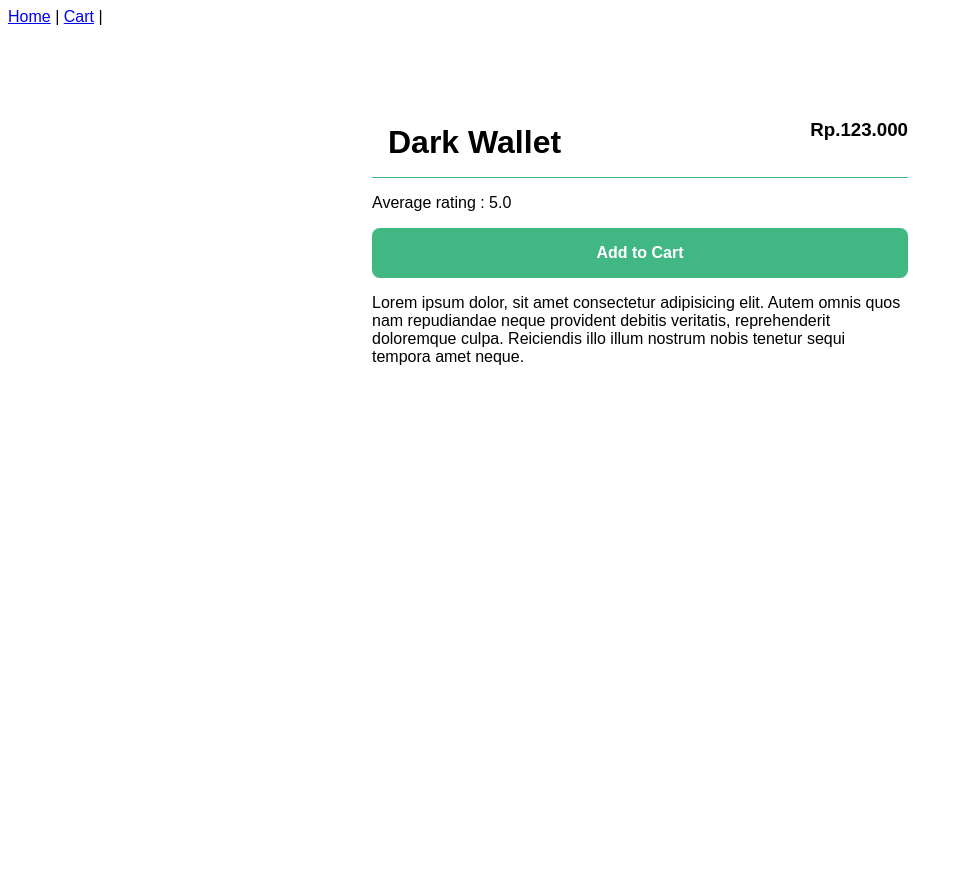
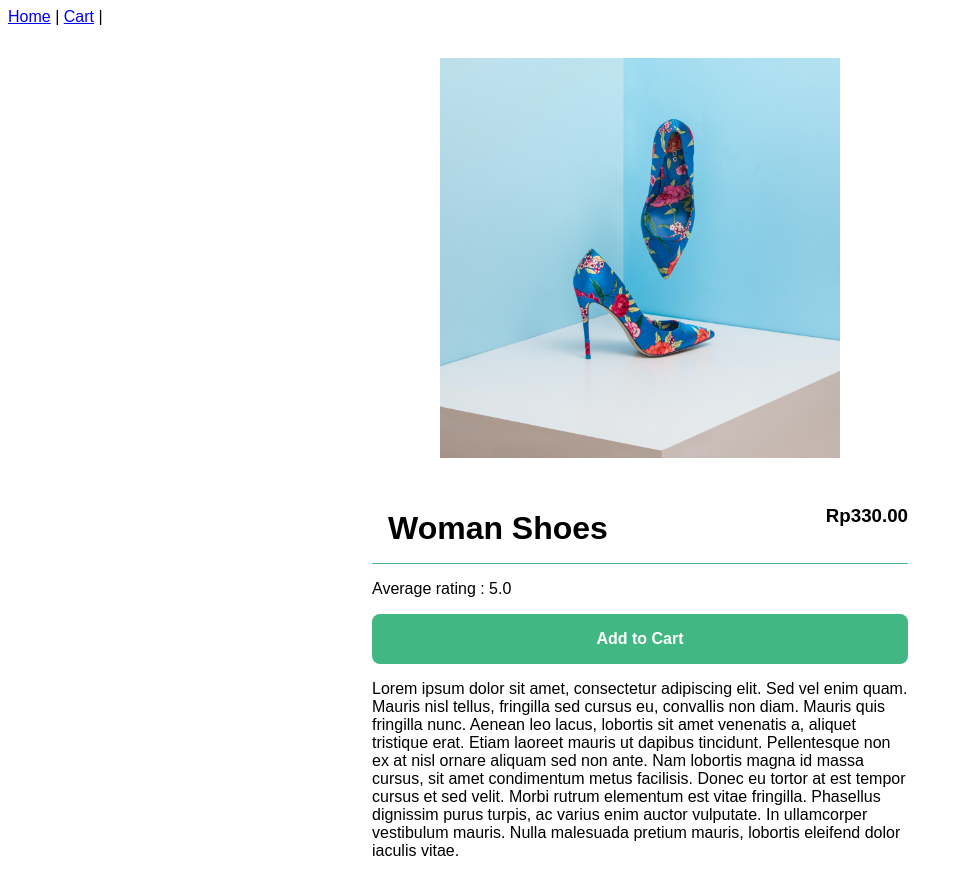
Before and after one commit to rifkyhilmann/MEVN-ShoppingCart-client, a Vue app: page /product/109 in a window 1280 px wide. Shown: the top 894 px of the page, without its empty margins (0-962 px from the left). Before the commit the page ends 850 px from the top, so only its background shows below. Built offline with nearby package versions, Linux system fonts and the light colour scheme.

Commit message:
add product detail ui

```diff
--- a/src/views/products/Detail.vue
+++ b/src/views/products/Detail.vue
@@ -1,16 +1,16 @@
 <template>
     <div>
       <div id="page-wrap">
-        <div class="img">
-          <img src="" alt="">
+        <div id="img-wrap">
+          <img :src="product.imageUrl" alt="">
         </div>
         <div id="product-details">
-            <h1>Dark Wallet</h1>
-            <h3 id="price">Rp.123.000</h3>
-            <p>Average rating : 5.0</p>
+            <h1>{{ product.name }}</h1>
+            <h3 id="price">Rp{{ product.price }}</h3>
+            <p>Average rating : {{ product.averageRating }}</p>
             <button id="add-to-cart">Add to Cart</button>
             <p>
-              Lorem ipsum dolor, sit amet consectetur adipisicing elit. Autem omnis quos nam repudiandae neque provident debitis veritatis, reprehenderit doloremque culpa. Reiciendis illo illum nostrum nobis tenetur sequi tempora amet neque.
+             {{ product.description }}
             </p>
         </div>
       </div>
@@ -18,8 +18,26 @@
 </template>
 
 <script>
+import { products } from '../../data/data-seed'
+
+
 export default {
     name : "DetailProductPage",
+    data() {
+      return {
+        products
+      }
+    },
+    computed : {
+      product() {
+        return this.products.find((p) => {
+          return p.id === this.$route.params.id
+        })
+      }
+    },
+    mounted() {
+      console.log(this.product)
+    },
 }
 
 </script>
```
